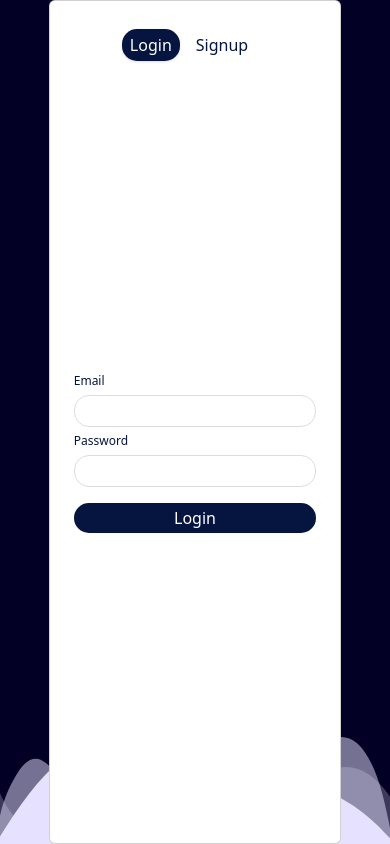
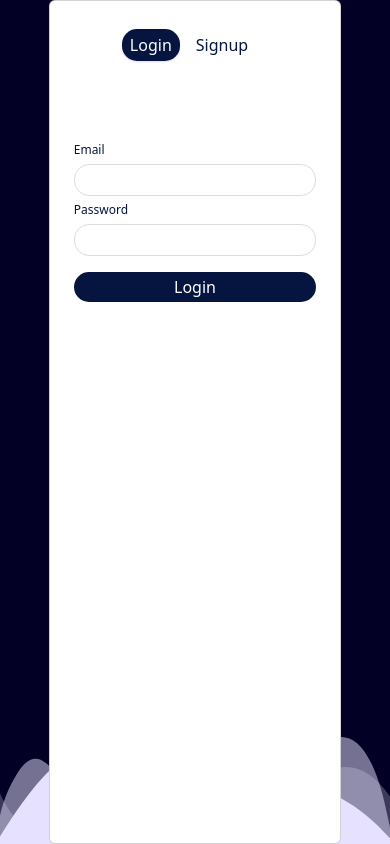
Before and after one commit to Damini70/Pyop, a React (Create React App) app in the folder Pyop app/: page /customer/login in a window 390 px wide. Built offline with nearby package versions, Linux system fonts and the light colour scheme.

Commit message:
customer responsive

```diff
--- a/Pyop app/src/pages/Business/login/Business.css
+++ b/Pyop app/src/pages/Business/login/Business.css
@@ -111,6 +111,7 @@
       scrollbar-width: thin; /* Makes the scrollbar thin */
       scrollbar-color: #b0d0d6 #f1f1f1;
       height: 90vh;
+      height:90dvh;
       overflow: auto;
     }
 
--- a/Pyop app/src/pages/Customer/login/EntryLogin.jsx
+++ b/Pyop app/src/pages/Customer/login/EntryLogin.jsx
@@ -31,7 +31,10 @@ const EntryLogin = () => {
   //  },[])
   return (
     <>
-      <div className="customer-signup-wrapper d-flex justify-content-center align-items-center min-vh-100 ">
+      <div
+        className="customer-signup-wrapper d-flex justify-content-center align-items-center"
+        style={{ height: "100dvh", overflowY: "auto" }}
+      >
         <div class="custom-shape-divider-bottom-1730197036">
           <svg
             data-name="Layer 1"
@@ -57,13 +60,13 @@ const EntryLogin = () => {
         </div>
         <div className="customer-signup-main-card card">
           <div className="row g-0 h-100 ">
-            <div className="col-12 col-md-5 d-flex justify-content-center customer-login-wrapper">
+            <div className="col-12 col-md-5 md:d-flex justify-content-center customer-login-wrapper ">
               <Tab.Container id="left-tabs-example" defaultActiveKey="first">
-                <Row className="d-flex pt-4">
+                <Row className="md:d-flex pt-4">
                   {/* <Col sm={3}> */}
                   <Nav
                     variant="pills"
-                    className="flex-row justify-content-center pt-1 d-flex gap-2"
+                    className="flex-row justify-content-center pt-1 md:d-flex gap-2"
                   >
                     <Nav.Item>
                       <Nav.Link
@@ -83,7 +86,7 @@ const EntryLogin = () => {
                     </Nav.Item>
                   </Nav>
                   {/* </Col> */}
-                  <Col>
+                  <Col className="">
                     <Tab.Content className="">
                       <Tab.Pane eventKey="first" className="">
                         <Login />
--- a/Pyop app/src/pages/Customer/login/Login.jsx
+++ b/Pyop app/src/pages/Customer/login/Login.jsx
@@ -52,7 +52,7 @@ const Login = () => {
   };
 
   return (
-    <div className="px-4">
+    <div className="px-4 mt-20">
       {/* <h2>Login</h2> */}
       {errorMessage && <p style={{ color: "red" }}>{errorMessage}</p>}
       <form onSubmit={handleSubmit}>
--- a/Pyop app/src/pages/Customer/login/Signup.jsx
+++ b/Pyop app/src/pages/Customer/login/Signup.jsx
@@ -50,7 +50,7 @@ const Signup = () => {
   };
 
   return (
-    <div className="customer-signup-area-wrapper px-3">
+    <div className="customer-signup-area-wrapper px-3 mt-20">
       {/* <h2>Signup</h2> */}
       <form onSubmit={handleSubmit}>
         <div className="form-group">
```
